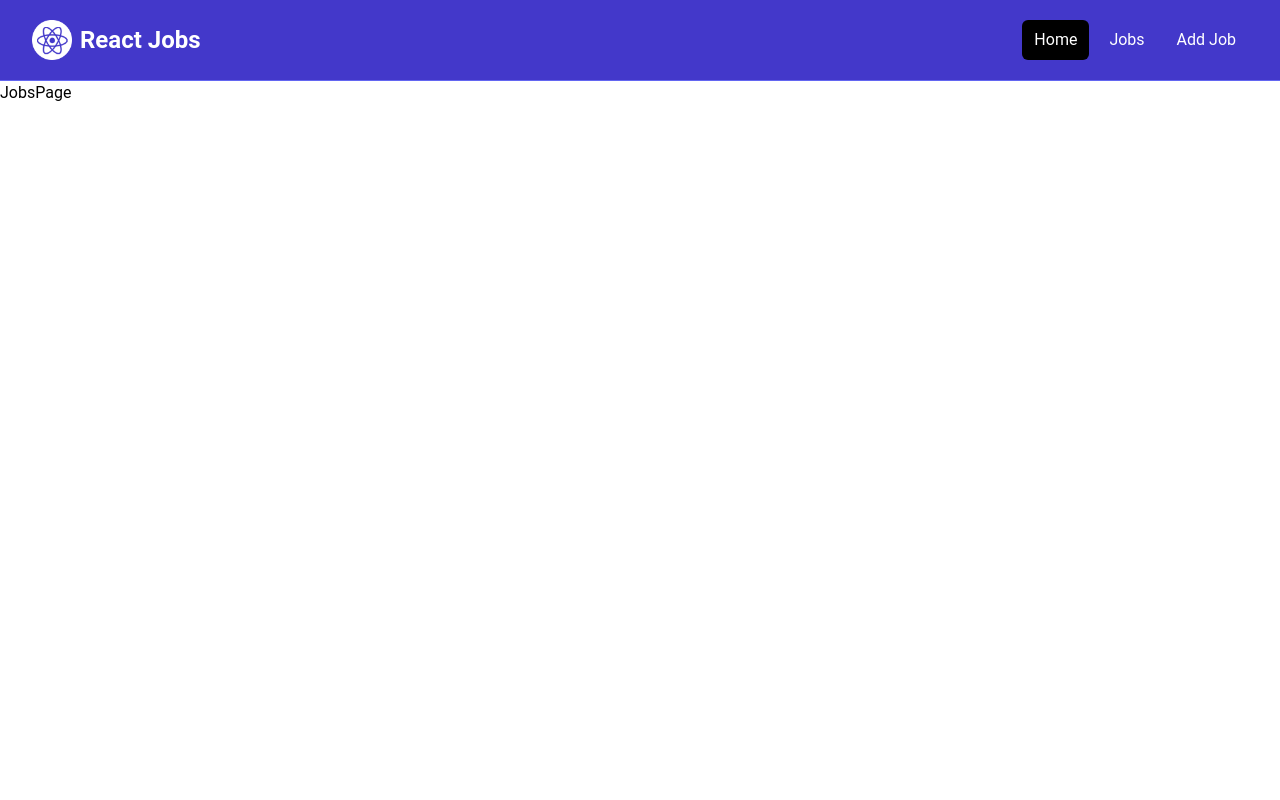
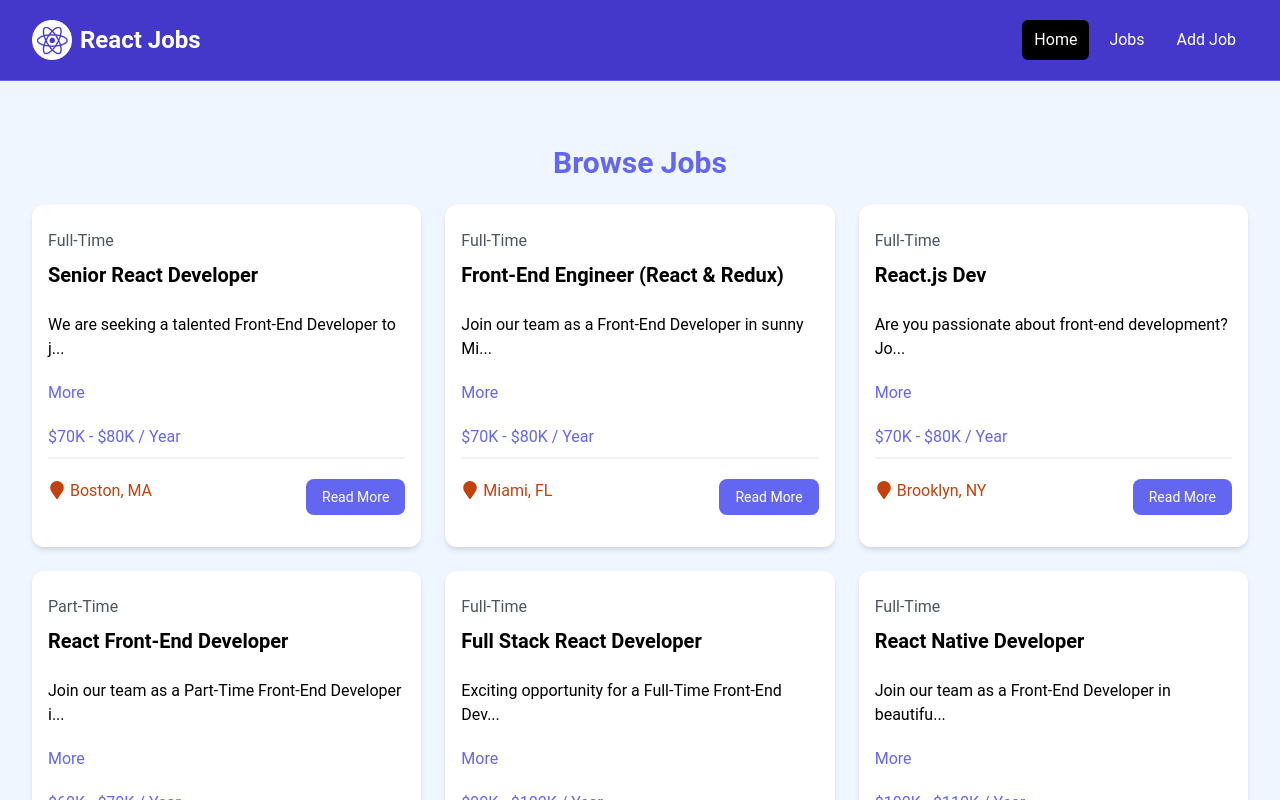
Before and after one commit to Mahesha1991/react-js-traversy-media, a React (Vite) app: page /jobs in a window 1280 px wide. Shown: the top 800 px of the page. Built offline with nearby package versions, Linux system fonts and the light colour scheme; data requests are answered from the project's data file.

Commit message:
Added few files

```diff
--- a/src/components/JobListings.jsx
+++ b/src/components/JobListings.jsx
@@ -1,8 +1,36 @@
-import jobs from '../jobs.json'
+import {useState, useEffect } from 'react'
 import JobListing from './JobListing'
+import Spinner from './Spinner';
 
-const JobListings = () => {
-    const recentJobs = jobs.slice(0, 3);
+
+
+const JobListings = ({ isHome = false }) => {
+
+    const [jobs, setJobs] = useState([]);
+    const [loading, setLoading] = useState(true);
+
+
+    useEffect(() => {
+
+        const fetchJobs = async () => {
+
+            try {
+                const res = await fetch('http://localhost:8000/jobs');
+                const data = await res.json();
+                setJobs(data);
+            } catch (error){
+                console.log('Error fetching data', error);
+            } finally {
+                setLoading(false);
+            }
+
+        }
+
+        fetchJobs();
+
+    }, [])
+
+
   return (
     <>
             {/* <!-- Browse Jobs --> */}
@@ -11,17 +39,25 @@
         <h2 className="text-3xl font-bold text-indigo-500 mb-6 text-center">
           Browse Jobs
         </h2>
-        <div className="grid grid-cols-1 md:grid-cols-3 gap-6">
 
-            {recentJobs.map((job) => (
-                <JobListing key={job.id} job={job} />
-            )) }
+            { loading ? (
 
-        </div>
+                <Spinner loading={loading} />
+
+            ) : (
+
+                <div className="grid grid-cols-1 md:grid-cols-3 gap-6">
+                    {jobs.map((job) => (
+                        <JobListing key={job.id} job={job} />
+                    )) }
+
+                </div>
+
+            )}
       </div>
     </section>
     </>
-  )
-}
+  );
+};
 
 export default JobListings
--- /dev/null
+++ b/src/components/Spinner.jsx
@@ -0,0 +1,19 @@
+import ClipLoader from 'react-spinners/ClipLoader'
+
+const override = {
+    display: "block",
+    margin: "100px auto"
+}
+
+const Spinner = ({loading}) => {
+  return (
+    <ClipLoader
+        color='4338ca'
+        loading={loading}
+        cssOverride={override}
+        size={150}
+    />
+  )
+}
+
+export default Spinner
--- a/src/components/ViewAllJobs.jsx
+++ b/src/components/ViewAllJobs.jsx
@@ -6,7 +6,7 @@
 <>
 <section className="m-auto max-w-lg my-10 px-6">
       <Link
-        to="jobs.html"
+        to="/jobs"
         className="block bg-black text-white text-center py-4 px-6 rounded-xl hover:bg-gray-700"
         >View All Jobs</Link
       >
--- a/src/jobs.json
+++ b/src/jobs.json
@@ -1,4 +1,4 @@
- [
+ { "jobs": [
     {
       "id": "1",
       "title": "Senior React Developer",
@@ -84,3 +84,4 @@
       }
     }
   ]
+ }
--- a/src/pages/HomePage.jsx
+++ b/src/pages/HomePage.jsx
@@ -8,7 +8,7 @@
     <>
         <Hero title="Become a React Dev" subtitle="Find a react Job"/>
         <HomeCards />
-        <JobListings />
+        <JobListings isHome={true} />
         <ViewAllJobs />
     </>
   )
--- a/src/pages/JobsPage.jsx
+++ b/src/pages/JobsPage.jsx
@@ -1,8 +1,8 @@
+import JobListings from "../components/JobListings"
+
 
 const JobsPage = () => {
-  return (
-    <div>JobsPage</div>
-  )
+  return (<section className="bg-blue-50 px-4 py-6"><JobListings /></section>)
 }
 
 export default JobsPage
```
Also changed, not shown: package.json (+5 -2 lines), 1 other file (tests, documents, lock files or other folders).
